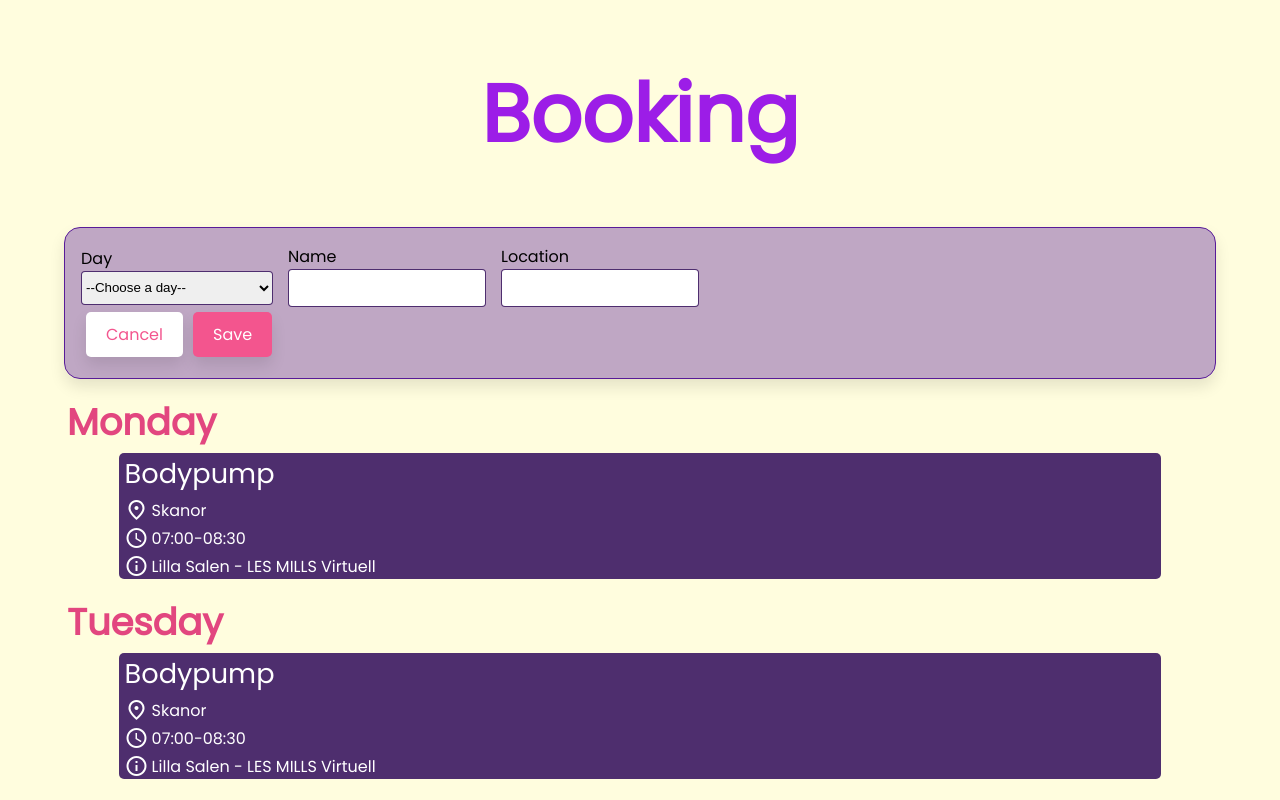
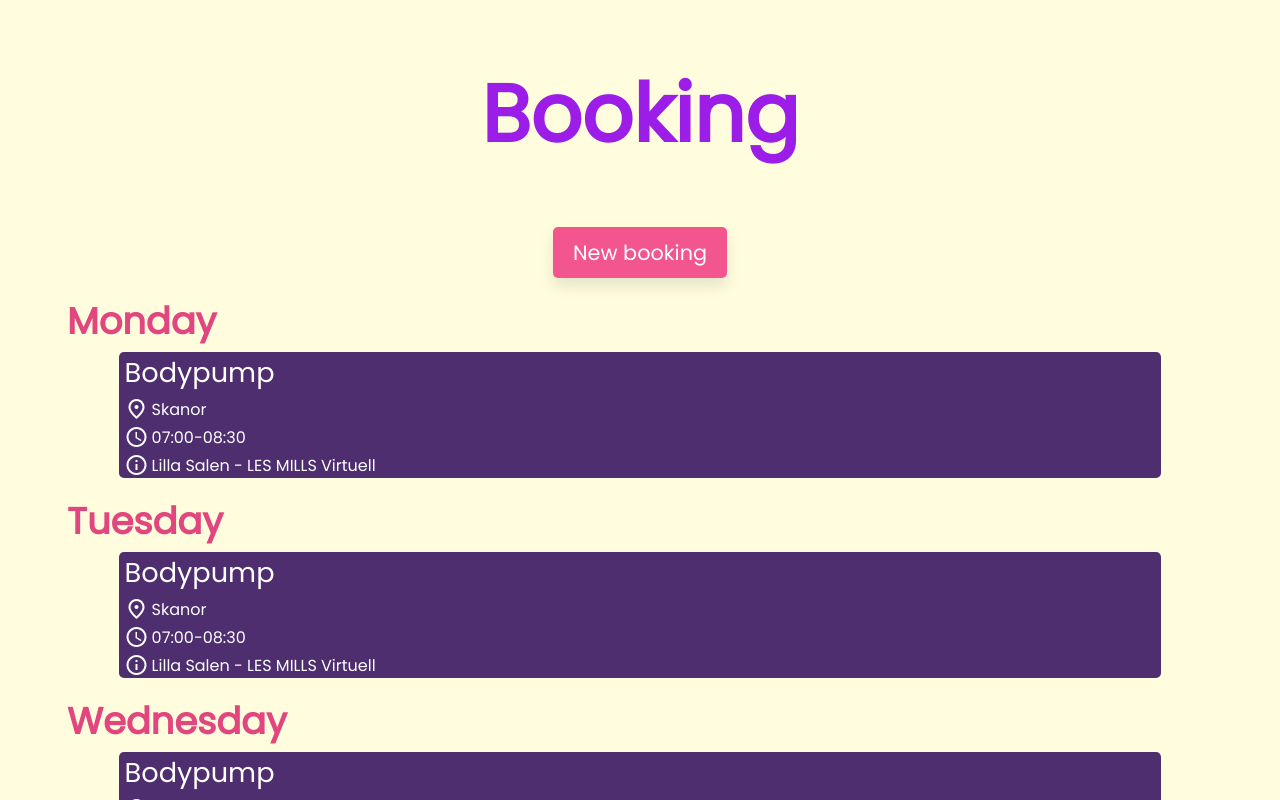
Before and after one commit to alek98/automate-booking-with-pupeteer, a React (Create React App) app in the folder app/react-app/: page / in a window 1280 px wide. Shown: the top 800 px of the page. Built offline with nearby package versions, Linux system fonts and the light colour scheme.

Commit message:
toggle new booking

```diff
--- a/app/react-app/src/components/Bookings.tsx
+++ b/app/react-app/src/components/Bookings.tsx
@@ -4,16 +4,18 @@ import NewBooking from "./NewBooking"
 
 const Bookings = () => {
   const [bookings, setBookings] = useState([])
-
+  const [showForm, setShowForm] = useState(false)
+  const toggleNewBooking = () => setShowForm(!showForm)
   return (
     <div>
-      {/* <button
-        style={{ fontSize: '1.3rem', textAlign: 'center', margin: 'auto', display: 'block' }}>
-        New booking
-      </button> */}
-      <NewBooking/>
-      <Days/>
-
+      {showForm ?
+      <NewBooking onCancel={toggleNewBooking} onSave={toggleNewBooking} /> :
+        <button
+          onClick={toggleNewBooking}
+          style={{ fontSize: '1.3rem', textAlign: 'center', margin: 'auto', display: 'block' }}>
+          New booking
+        </button>}
+      <Days />
     </div>
   )
 }
--- a/app/react-app/src/components/NewBooking.tsx
+++ b/app/react-app/src/components/NewBooking.tsx
@@ -1,5 +1,6 @@
+import { FC } from "react"
 
-const NewBooking = () => {
+const NewBooking: FC<Props> = (props) => {
   const days = ['Monday', 'Tuesday', 'Wednesday', 'Thursady', 'Friday', 'Saturday', 'Sunday']
   return (
     <div style={{
@@ -7,14 +8,15 @@ const NewBooking = () => {
       borderRadius: '1rem',
       padding: '1rem',
       boxShadow: '0px 8px 15px rgb(0 0 0 / 10%)',
-      background: '#581b9861'}}>
+      background: '#581b9861'
+    }}>
 
       <span style={{ display: 'inline-block' }}>
         <label htmlFor="day" style={{ display: 'block' }}>Day</label>
         <select name="day" >
           <option value=''>--Choose a day--</option>
           {days.map(day =>
-            <option value={day}>{day}</option>)}
+            <option key={day} value={day}>{day}</option>)}
         </select>
       </span>
 
@@ -29,11 +31,19 @@ const NewBooking = () => {
       </span>
 
       <div >
-        <button style={{ color: '#f3558e', backgroundColor: 'white' }}>Cancel</button>
-        <button>Save</button>
+        <button
+          style={{ color: '#f3558e', backgroundColor: 'white' }}
+          onClick={props.onCancel}>
+          Cancel
+        </button>
+        <button onClick={props.onSave}>Save</button>
       </div>
     </div>
   )
 }
 
+interface Props {
+  onCancel: () => void,
+  onSave: () => void,
+}
 export default NewBooking
```
